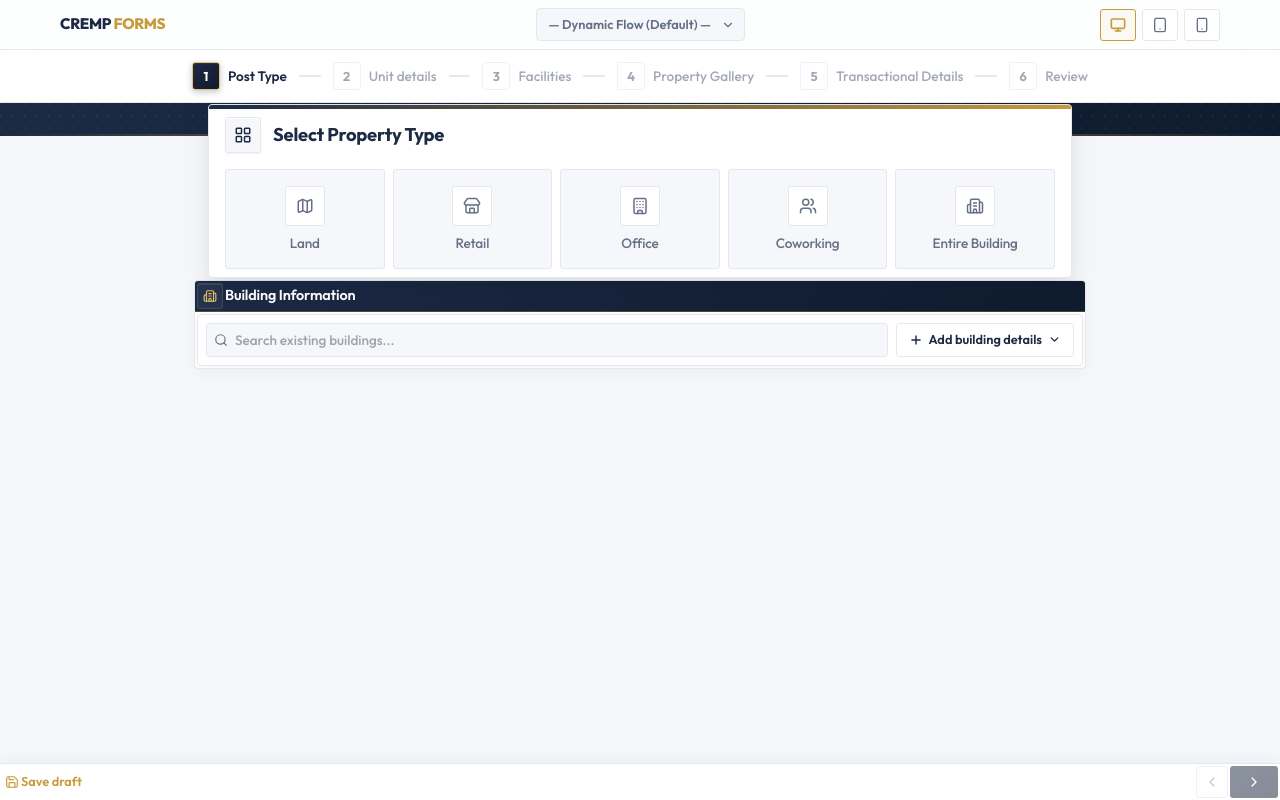
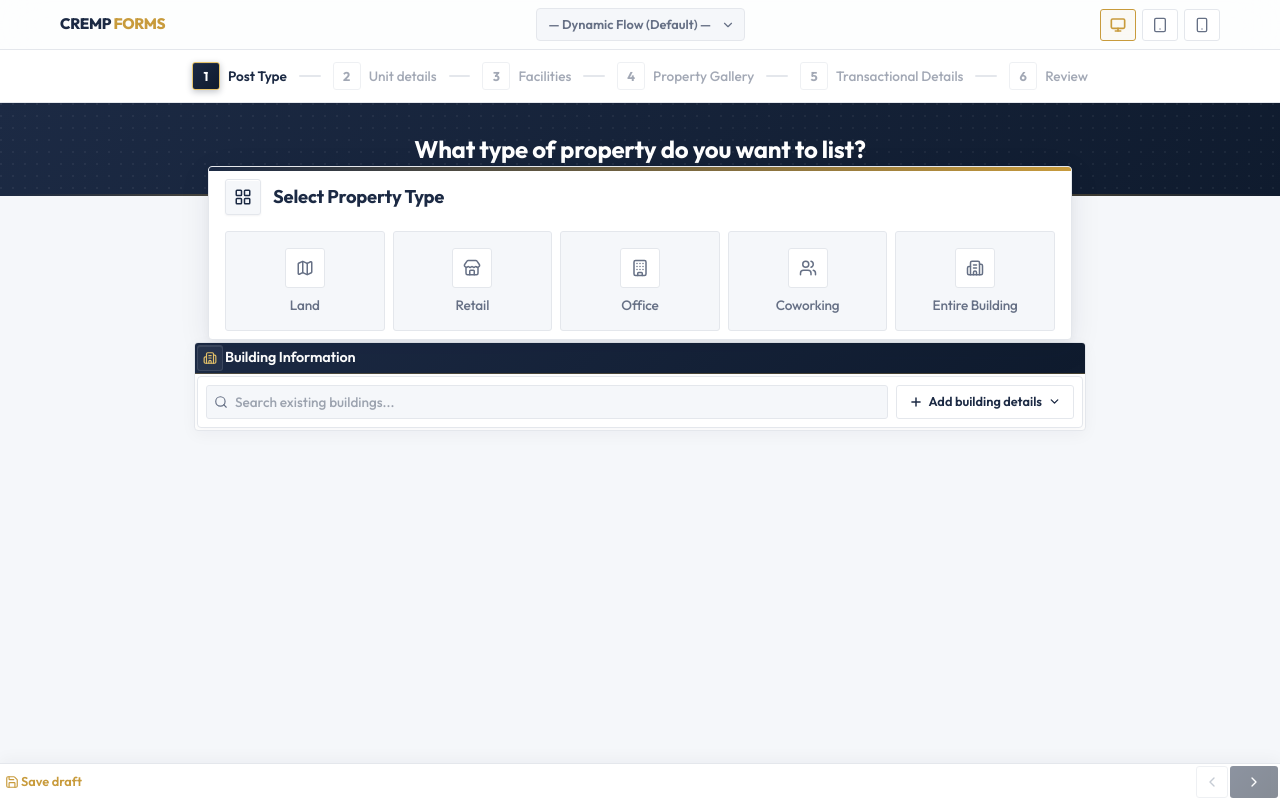
Before and after one commit to onemanwithoneserver/CRMP-Forms, a React (Vite) app in the folder forms/: page /CRMP-Forms/mapping in a window 1280 px wide. Built offline with nearby package versions, Linux system fonts and the light colour scheme.

Commit message:
Update PostType.tsx
Update PostType.tsx

```diff
--- a/forms/src/pages/seller/PostType/PostType.tsx
+++ b/forms/src/pages/seller/PostType/PostType.tsx
@@ -42,7 +42,8 @@ export default function PostType() {
       <div className="flex flex-col h-full bg-[#F5F7FA] font-['Outfit',sans-serif]">
         <div className="flex-1 overflow-y-auto scroll-smooth">
 
-          <div className="relative overflow-hidden bg-[linear-gradient(135deg,#1C2A44_0%,#0F1B2E_100%)] pt-[2px] pb-[2px]">
+          {/* FIXED: Restored vertical padding (py-8) so the container doesn't collapse and hide the text */}
+          <div className="relative overflow-hidden bg-[linear-gradient(135deg,#1C2A44_0%,#0F1B2E_100%)] py-8 mb-[2px]">
             <div
               className="absolute inset-0 pointer-events-none"
               style={{
@@ -52,7 +53,7 @@ export default function PostType() {
             />
             <div className="absolute bottom-0 left-0 right-0 h-[2px] bg-[linear-gradient(90deg,transparent_0%,rgba(200,155,60,0.8)_50%,transparent_100%)]" />
 
-            <div className="relative max-w-[768px] mx-auto text-center px-[2px]">
+            <div className="relative max-w-[768px] mx-auto text-center px-4 z-10">
               <h1 className={`font-bold text-white tracking-[-0.01em] leading-[1.2] m-0 ${isMobile ? 'text-[1.2rem]' : 'text-[1.5rem]'}`}>
                 What type of property do you want to list?
               </h1>
@@ -61,6 +62,7 @@ export default function PostType() {
 
           <SelectPropertyType sectionRef={postTypeSectionRef} />
 
+          {/* The rest remains tightly packed at 2px as requested */}
           <div className={`w-full max-w-[896px] mx-auto mt-[2px] mb-[2px] ${isMobile ? 'px-0' : 'px-[2px]'}`}>
             <div className={`bg-white shadow-[0_4px_16px_rgba(15,27,46,0.04)] border border-[#E4E7EC] overflow-hidden ${isMobile ? 'rounded-none' : 'rounded-[4px]'}`}>
               <div className="flex items-center gap-[2px] p-[2px] bg-[linear-gradient(135deg,#1C2A44_0%,#0F1B2E_100%)] border-b border-[rgba(200,155,60,0.3)]">
```
